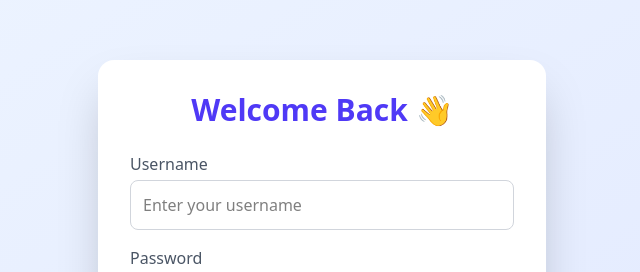
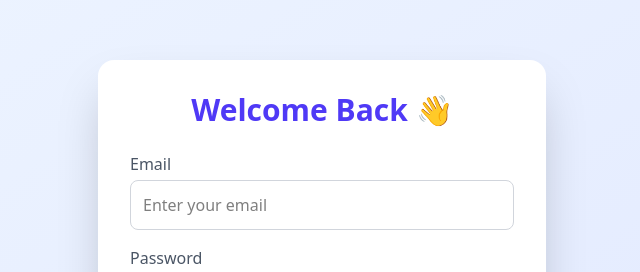
Before and after one commit to farhaghallab3/english-ai-coach, a React (Vite) app: page /login in a window 1280 px wide. Shown: the part 142-414 px from the top of the page, without its empty margins (318-958 px from the left). Built offline with nearby package versions, Linux system fonts and the light colour scheme.

Commit message:
fix label

```diff
--- a/src/pages/Auth/Login.jsx
+++ b/src/pages/Auth/Login.jsx
@@ -24,7 +24,8 @@ export default function Login() {
       const res = await fetch(`${API_BASE}/login/`, {
         method: "POST",
         headers: { "Content-Type": "application/json" },
-        body: JSON.stringify({ email: username.trim(), password })
+        body: JSON.stringify({ email: username.trim(), password }),
+
 
       });
 
@@ -87,15 +88,16 @@ window.dispatchEvent(new Event("userUpdated"));
 
         <div className="space-y-4">
           <div>
-            <label className="block text-gray-600 mb-1">Username</label>
+  <label className="block text-gray-600 mb-1">Email</label>
   <input
-              type="text"
+    type="email"
     className="w-full border border-gray-300 p-3 rounded-lg focus:ring-2 focus:ring-indigo-400 outline-none transition"
-              placeholder="Enter your username"
+    placeholder="Enter your email"
     value={username}
     onChange={(e) => setUsername(e.target.value)}
   />
 </div>
+
 
           <div>
             <label className="block text-gray-600 mb-1">Password</label>
```
Lines whose indentation alone changed are shown as unchanged.
